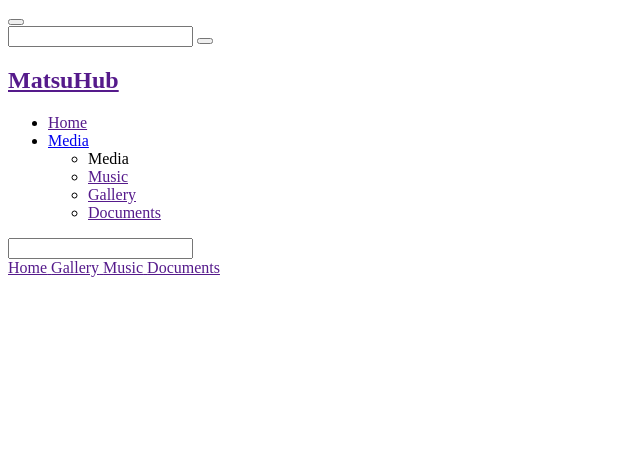
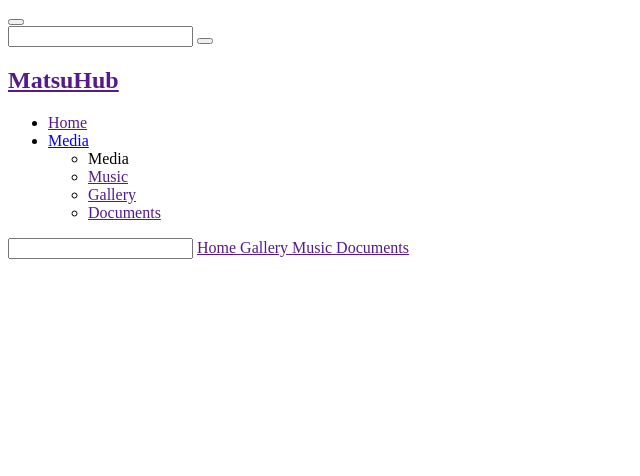
Before and after one commit to alanmatzumiya/matsuhub, a Python web app: template templates/index.html in a window 1280 px wide. Shown: the top 476 px of the page, without its empty margins (0-640 px from the left). Run offline with Jinja, Linux system fonts and the light colour scheme; the template is opened without the code that fills it, so the values that code supplies are empty.

Commit message:
Update base.html

```diff
--- a/templates/base.html
+++ b/templates/base.html
@@ -63,13 +63,13 @@
 
  <div class="navview-content h-100">
             <div data-role="appbar" class="pos-absolute bg-darkTeal fg-white">
-                <input data-role="timepicker"
-                       data-value="{{timer.now().strftime('%d-%m-%Y %H:%M:%S').split(' ')[1]}}"
-                       data-ok-button-icon="<span class='mif-checkmark'></span>"
-                       data-cancel-button-icon="<span class='mif-cross'></span>"
-                       class="bg-dark fg-teal bg-lightGray-hover">
-            <div class="mt-1 app-bar-container ml-auto">
+            <div class="app-bar-container w-100 ml-auto">
                 <div class="app-bar-container">
+                     <input data-role="timepicker"
+                            data-value="{{timer.now().strftime('%d-%m-%Y %H:%M:%S').split(' ')[1]}}"
+                            data-ok-button-icon="<span class='mif-checkmark'></span>"
+                            data-cancel-button-icon="<span class='mif-cross'></span>"
+                            class="app-bar-item fg-darkTeal-hover bg-lightGray-hover">
                     <a href="{{ routes['home'] }}" class="app-bar-item fg-darkTeal-hover bg-lightGray-hover">
                         <span class="app-bar-name">Home</span>
                     </a>
@@ -82,10 +82,10 @@
                     <a href="{{ routes['documents'] }}" class="app-bar-item fg-darkTeal-hover bg-lightGray-hover">
                         <span class="app-bar-name">Documents</span>
                     </a>
+                    <a href="#" class="app-bar-item fg-darkTeal-hover bg-lightGray-hover">
+                        <span class="mif-cogs"></span>
+                    </a>
                 </div>
-                <a href="#" class="app-bar-item fg-darkTeal-hover bg-lightGray-hover">
-                    <span class="mif-cogs"></span>
-                </a>
             </div>
             </div>
         <div id="content-wrapper" class="content-inner w-100 h-100 bg-dark fg-teal" style="padding-top : 10%; overflow-y: auto;">
```
